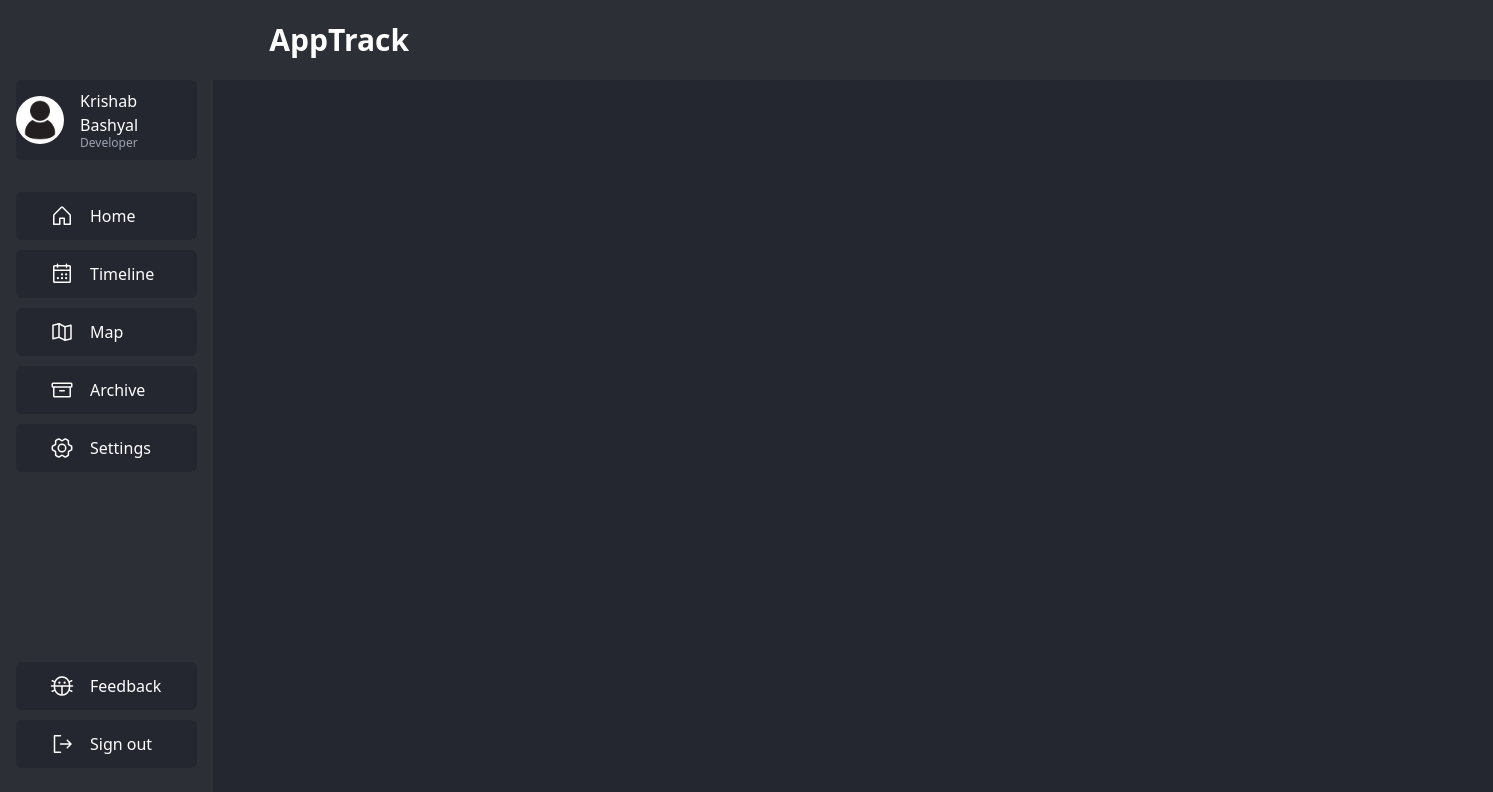
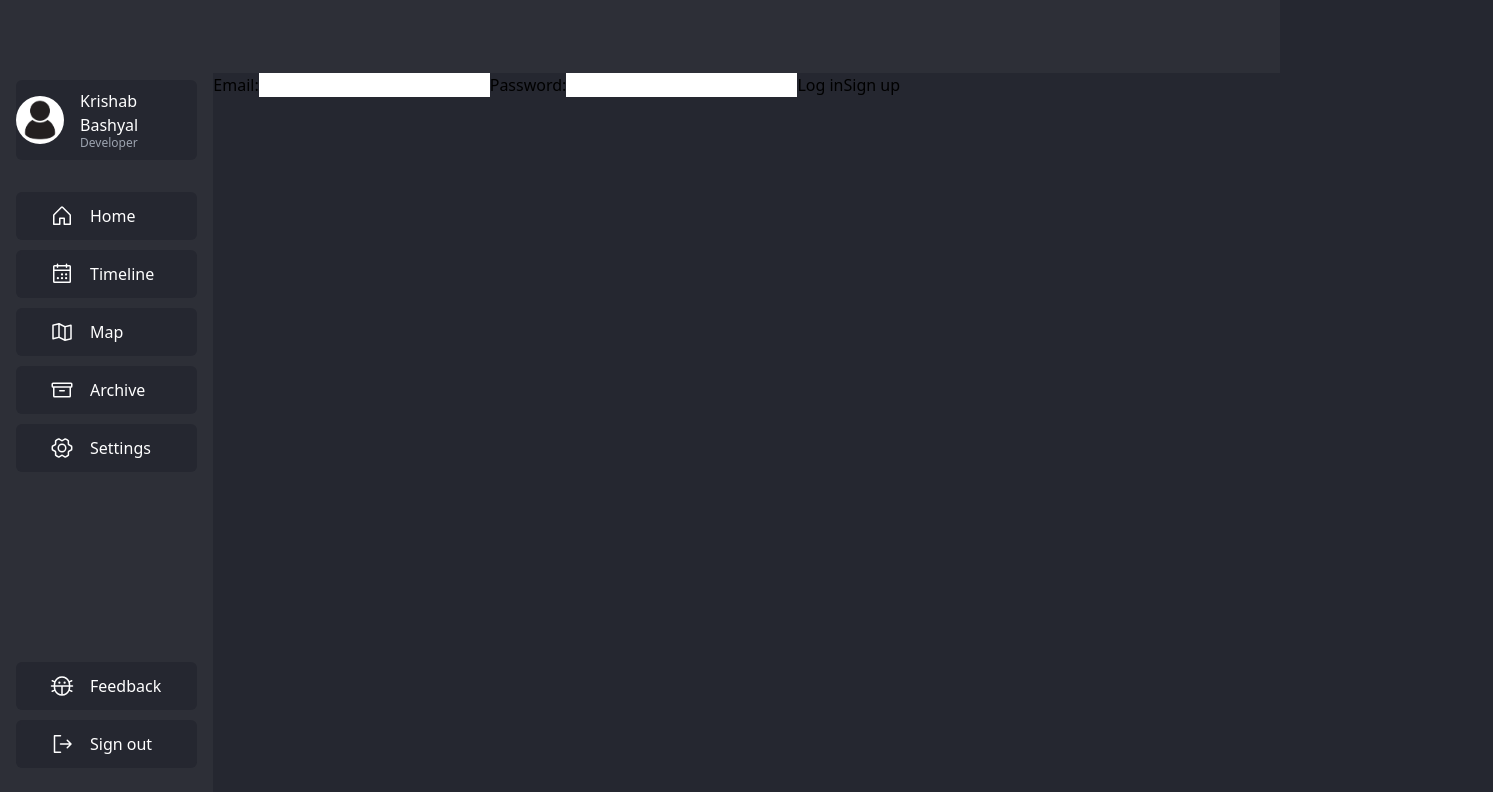
Before and after one commit to krishabbashyal/Apptive, a Next.js app in the folder client/: page /login in a window 1280 px wide. Shown: the top 792 px of the page, 1493 px wide, since content can reach past the window. Built offline with nearby package versions, Linux system fonts and the light colour scheme.

Commit message:
Removed content from navbar and moved to sidebar

```diff
--- a/client/src/components/Navbar/index.tsx
+++ b/client/src/components/Navbar/index.tsx
@@ -5,13 +5,10 @@ import React from 'react'
 
 const Navbar = () => {
   return (
-    <div className='w-full absolute top-0 justify-center h-20 bg-foreground flex flex-col'>
-      <div>
-        <p className='text-3xl text-left font-black ml-14'>AppTrack</p>
-      </div>
-      <div>
+    <div className='w-full top-0 justify-center h-20 bg-foreground flex flex-col'>
 
-      </div>
+
+
     </div>
   )
 }
```
